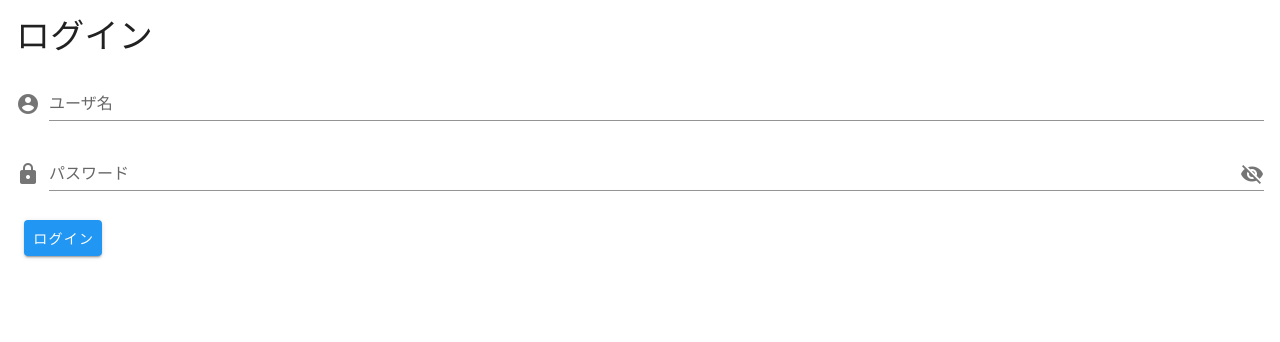
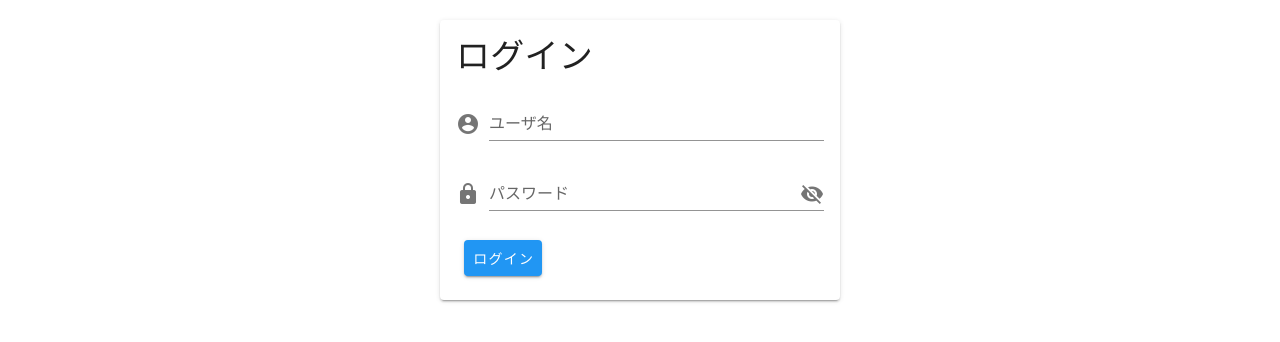
Before and after one commit to ariju/vuetify-first, a Vue app: page / in a window 1280 px wide. Shown: the top 342 px of the page. Built offline with nearby package versions, Linux system fonts and the light colour scheme.

Commit message:
サイズ変更

```diff
--- a/src/App.vue
+++ b/src/App.vue
@@ -1,17 +1,24 @@
 <template>
   <v-app>
+    <v-card width="400px" class="mx-auto mt-5">
       <v-card-title>
         <h1 class="display-1">ログイン</h1>
       </v-card-title>
       <v-card-text>
         <v-form>
           <v-text-field prepend-icon="mdi-account-circle" label="ユーザ名" />
-        <v-text-field prepend-icon="mdi-lock" append-icon="mdi-eye-off" type="password" label="パスワード" />
+          <v-text-field
+            prepend-icon="mdi-lock"
+            append-icon="mdi-eye-off"
+            type="password"
+            label="パスワード"
+          />
           <v-card-actions>
             <v-btn class="info">ログイン</v-btn>
           </v-card-actions>
         </v-form>
       </v-card-text>
+    </v-card>
   </v-app>
 </template>
 
```
Lines whose indentation alone changed are shown as unchanged.
